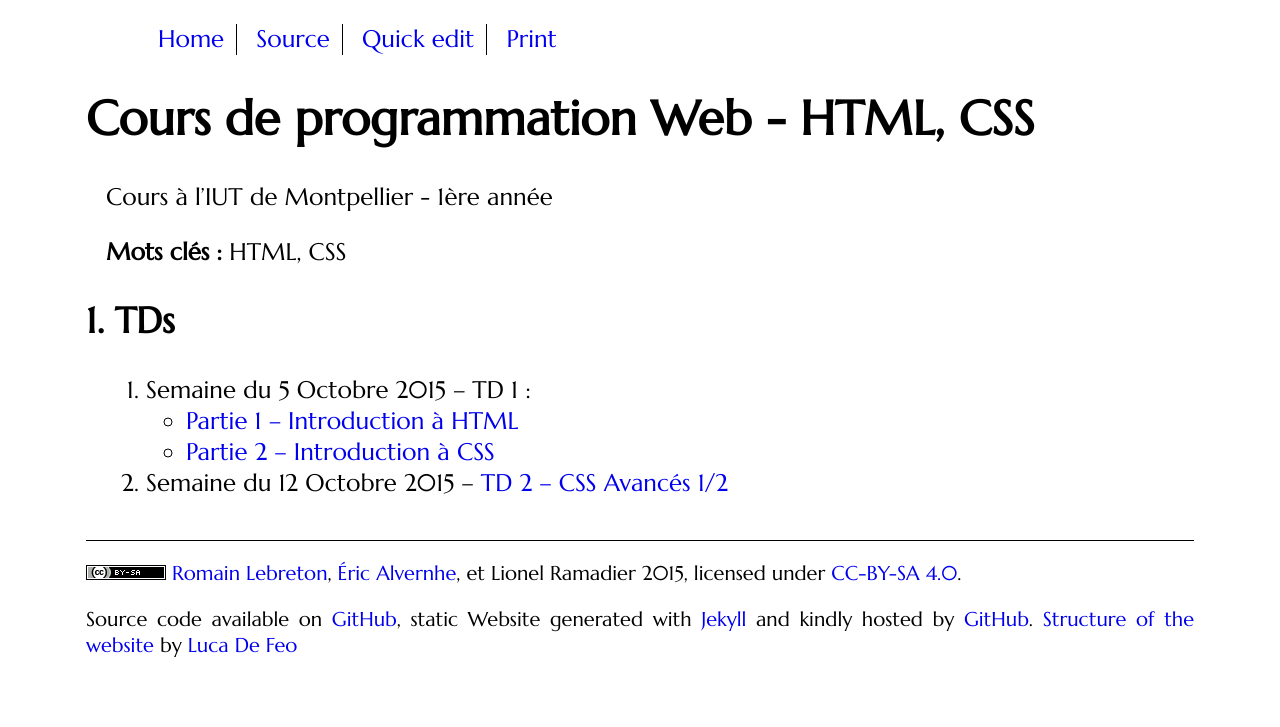
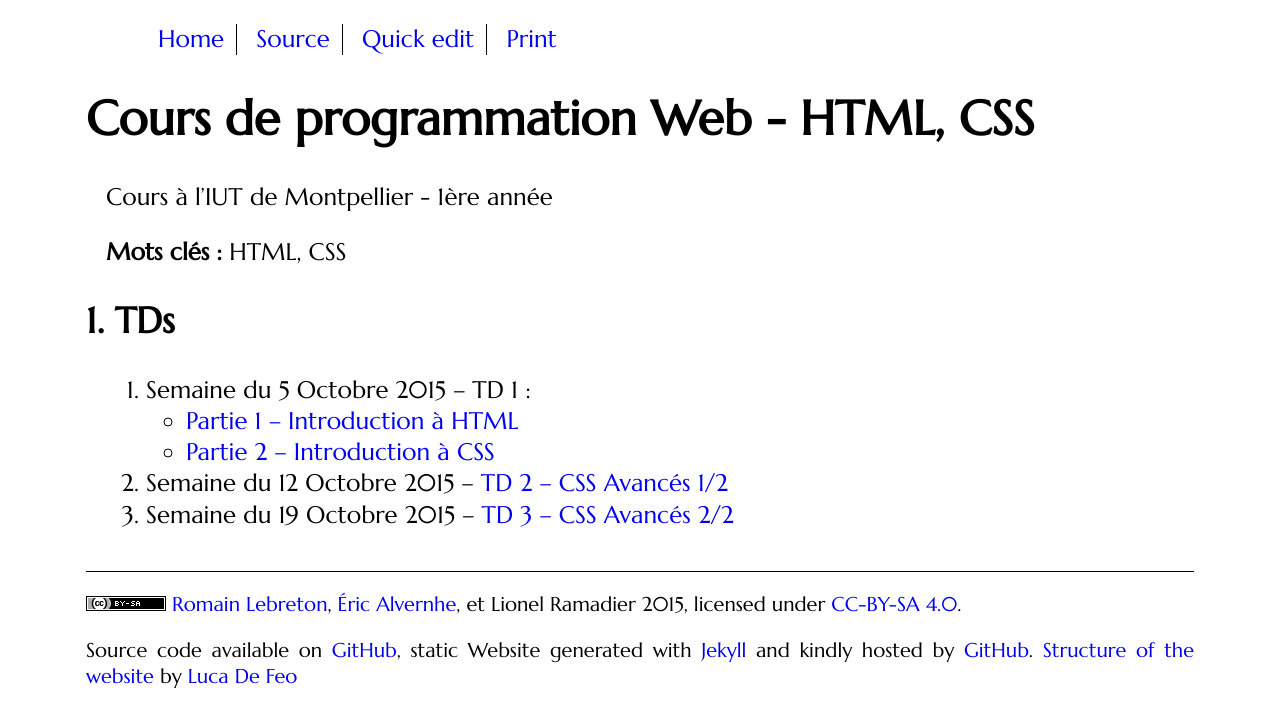
Before and after one commit to romainlebreton/R1.02-DeveloppementInterfacesWeb, a Jekyll site: the page built from index.md, in a window 1280 px wide. Shown: the top 727 px of the page. Built offline with Jekyll 4.4.1, drawn with Linux system fonts in a browser that asks for light colours; some web fonts are replaced; comment, search, counter and statistics services are not loaded.

Commit message:
TD3 is real

```diff
--- a/index.md
+++ b/index.md
@@ -14,3 +14,4 @@ Cours à l'IUT de Montpellier - 1ère année
    * [Partie 1 -- Introduction à HTML](tutorials/tutorial1_1.html)
    * [Partie 2 -- Introduction à CSS](tutorials/tutorial1_2.html)
 2. Semaine du 12 Octobre 2015 -- [TD 2 -- CSS Avancés 1/2](tutorials/tutorial2.html)
+2. Semaine du 19 Octobre 2015 -- [TD 3 -- CSS Avancés 2/2](tutorials/tutorial3.html)
```
